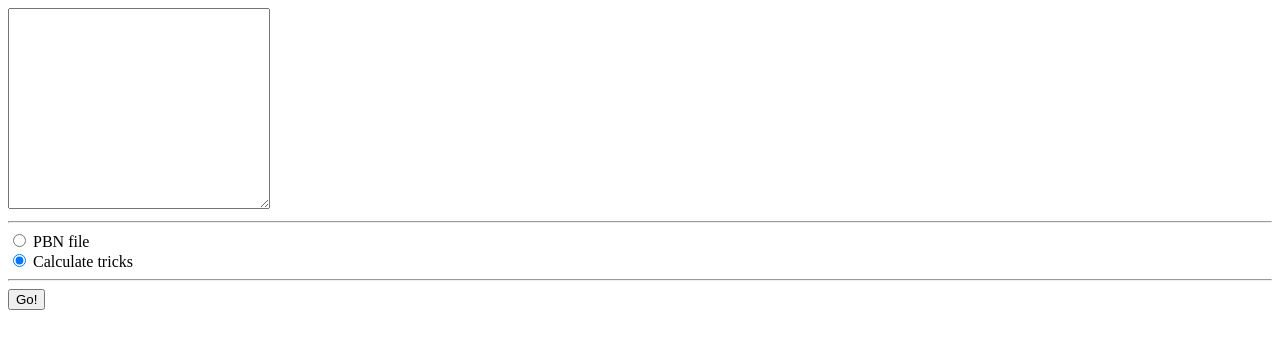
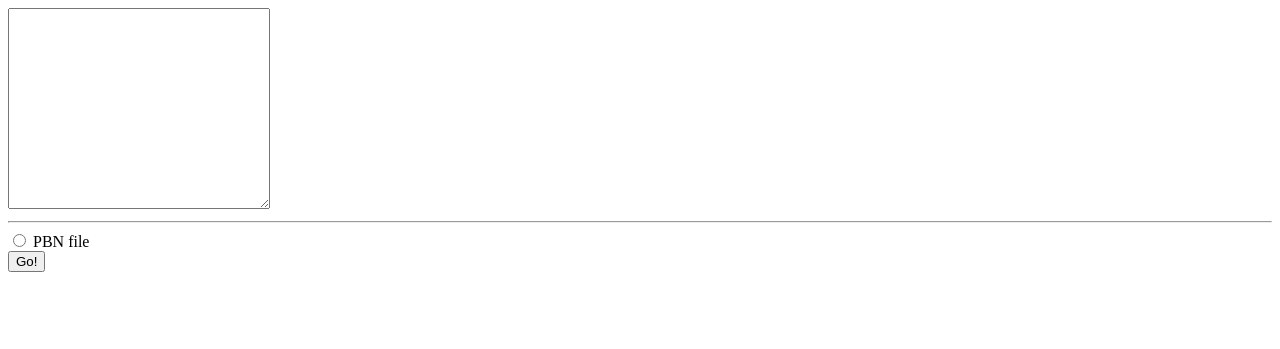
Before and after one commit to NuffZetPand0ra/BridgeCalculator, a PHP site: page / in a window 1280 px wide. Shown: the top 349 px of the page. Run offline with PHP 8.4, Linux system fonts and the light colour scheme.

Commit message:
Removed bugged bcalc option
Will enable when fixed

```diff
--- a/index.php
+++ b/index.php
@@ -106,7 +106,7 @@ if(isset($_POST['data']) && strlen($_POST['data'])>0){
 	<form method="post" accept-charset="UTF-8">
 		<textarea name="data" rows="13" cols="30"><?php echo $input; ?></textarea><hr>
 		<input type="radio" name="output" value="pbn"<?php if($format == "pbn") echo " checked "; ?>> PBN file<br>
-		<input type="radio" name="output" value="calc"<?php if($format == "calc") echo " checked "; ?>> Calculate tricks<hr>
+		<!--input type="radio" name="output" value="calc"<?php if($format == "calc") echo " checked "; ?>> Calculate tricks<hr-->
 		<input type="submit" value="Go!">
 	</form>
 	<?php
```
